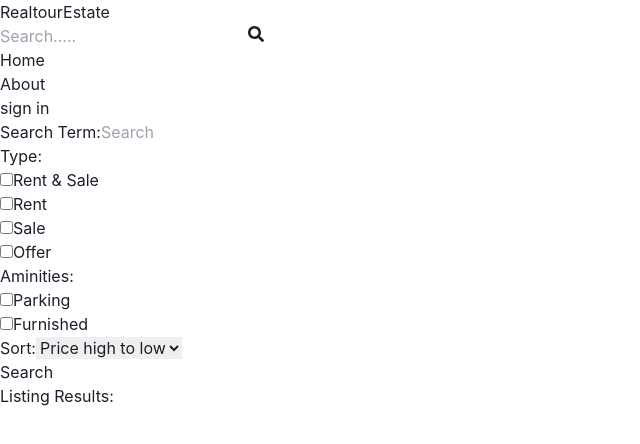
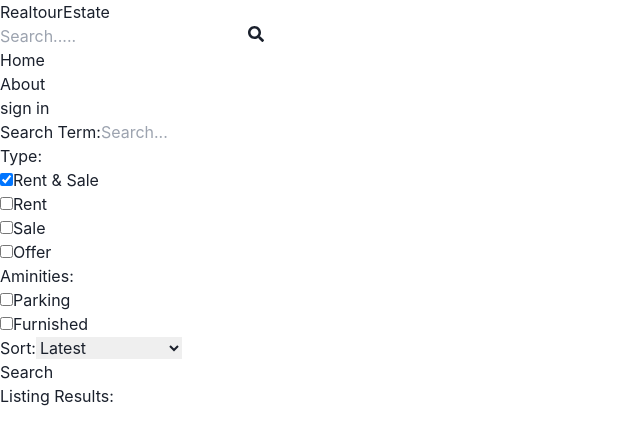
Before and after one commit to vishnuChandrashekhar/mern-realEstateApp, a React (Vite) app in the folder client/: page /search in a window 1280 px wide. Shown: the top 444 px of the page, without its empty margins (0-640 px from the left). Built offline with nearby package versions, Linux system fonts and the light colour scheme; no server answers.

Commit message:
Search Functionality ongoing

```diff
--- a/client/src/pages/Search.tsx
+++ b/client/src/pages/Search.tsx
@@ -1,6 +1,61 @@
-import React from "react";
+import React, { useState } from "react";
 
 const Search: React.FC = () => {
+  interface sidebarData {
+    searchTerm: string;
+    type: string;
+    parking: boolean;
+    furnished: boolean;
+    offer: boolean;
+    sort: string;
+    order: string;
+  }
+
+  const [sidebarData, setSidebarData] = useState<sidebarData>({
+    searchTerm: "",
+    type: "all",
+    parking: false,
+    furnished: false,
+    offer: false,
+    sort: "createdAt",
+    order: "desc",
+  });
+
+  console.log(sidebarData);
+
+  const handleChange = (
+    e: React.ChangeEvent<HTMLInputElement | HTMLSelectElement>
+  ) => {
+    if (
+      e.target.id === "all" ||
+      e.target.id === "rent" ||
+      e.target.id === "sale"
+    ) {
+      setSidebarData({ ...sidebarData, type: e.target.id });
+    }
+
+    if (e.target.id === "searchTerm") {
+      setSidebarData({ ...sidebarData, searchTerm: e.target.value });
+    }
+
+    if (
+      e.target.id === "parking" ||
+      e.target.id === "furnished" ||
+      e.target.id === "offer"
+    ) {
+      if (e.target instanceof HTMLInputElement) {
+        setSidebarData({ ...sidebarData, [e.target.id]: e.target.checked });
+      }
+    }
+
+    if (e.target.id === "sort_order") {
+      const sort = e.target.value.split("_")[0] || "createdAt";
+      const order = e.target.value.split("_")[1] || "desc";
+
+      setSidebarData({ ...sidebarData, sort, order });
+    }
+  };
+
   return (
     <div className="flex flex-col md:flex-row max-w-6xl mx-auto">
       <div className="p-7 border-b-2 md:border-r-2 md:min-h-screen">
@@ -12,47 +67,90 @@ const Search: React.FC = () => {
             <input
               type="text"
               id="searchTerm"
-              placeholder="Search"
+              placeholder="Search..."
               className="border rounded-lg p-3 w-full"
+              value={sidebarData.searchTerm}
+              onChange={handleChange}
             />
           </div>
           <div className="flex gap-2 flex-wrap items-center">
             <label className="font-semibold">Type:</label>
             <div className="flex gap-2 items-center">
-              <input type="checkbox" id="all" className="h-5 w-5" />
+              <input
+                type="checkbox"
+                id="all"
+                className="h-5 w-5"
+                onChange={handleChange}
+                checked={sidebarData.type === "all"}
+              />
               <span>Rent & Sale</span>
             </div>
             <div className="flex gap-2 items-center">
-              <input type="checkbox" id="rent" className="h-5 w-5" />
+              <input
+                type="checkbox"
+                id="rent"
+                className="h-5 w-5"
+                onChange={handleChange}
+                checked={sidebarData.type === "rent"}
+              />
               <span>Rent</span>
             </div>
             <div className="flex gap-2 items-center">
-              <input type="checkbox" id="sale" className="h-5 w-5" />
+              <input
+                type="checkbox"
+                id="sale"
+                className="h-5 w-5"
+                onChange={handleChange}
+                checked={sidebarData.type === "sale"}
+              />
               <span>Sale</span>
             </div>
             <div className="flex gap-2 items-center">
-              <input type="checkbox" id="offer" className="h-5 w-5" />
+              <input
+                type="checkbox"
+                id="offer"
+                className="h-5 w-5"
+                onChange={handleChange}
+                checked={sidebarData.offer === true}
+              />
               <span>Offer</span>
             </div>
           </div>
           <div className="flex gap-2 flex-wrap items-center">
             <label className="font-semibold">Aminities:</label>
             <div className="flex gap-2 items-center">
-              <input type="checkbox" id="parking" className="h-5 w-5" />
+              <input
+                type="checkbox"
+                id="parking"
+                className="h-5 w-5"
+                onChange={handleChange}
+                checked={sidebarData.parking === true}
+              />
               <span>Parking</span>
             </div>
             <div className="flex gap-2 items-center">
-              <input type="checkbox" id="furnished" className="h-5 w-5" />
+              <input
+                type="checkbox"
+                id="furnished"
+                className="h-5 w-5"
+                onChange={handleChange}
+                checked={sidebarData.furnished === true}
+              />
               <span>Furnished</span>
             </div>
           </div>
           <div className="flex items-center gap-3">
             <label className="font-semibold">Sort:</label>
-            <select name="" id="sort_order" className="border rounded-lg p-3">
-              <option value="">Price high to low</option>
-              <option value="">Price low to high</option>
-              <option value="">Latest</option>
-              <option value="">Oldest</option>
+            <select
+              name="sort"
+              id="sort_order"
+              className="border rounded-lg p-3"
+              onChange={handleChange}
+              defaultValue={"createdAt_desc"}>
+              <option value="regularPrice_desc">Price high to low</option>
+              <option value="regularPrice_asc">Price low to high</option>
+              <option value="createdAt_desc">Latest</option>
+              <option value="createdAt_asc">Oldest</option>
             </select>
           </div>
           <button className="bg-slate-700 text-white p-3 rounded-lg uppercase hover:opacity-95">
```
